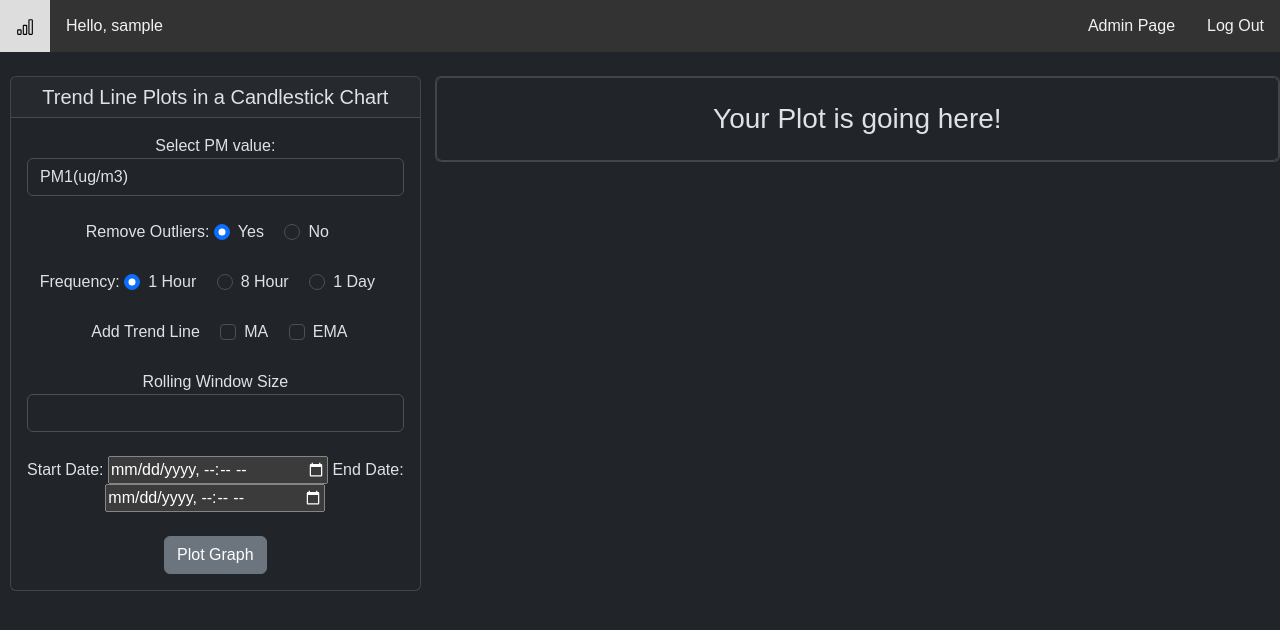
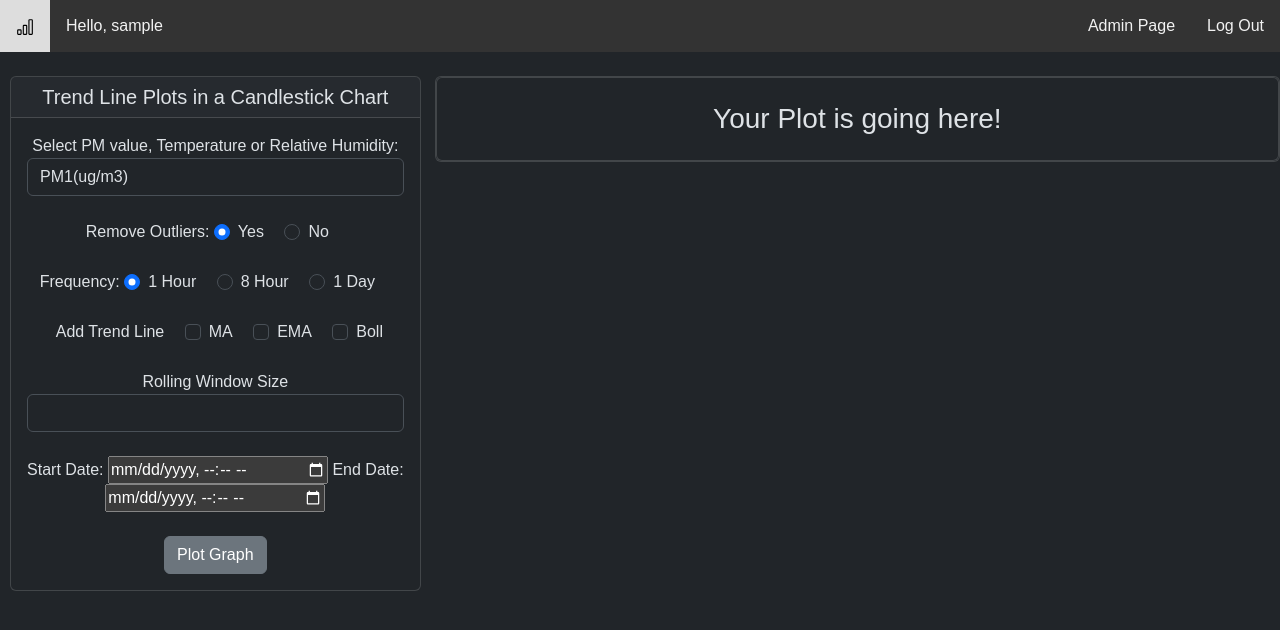
Before and after one commit to jimvla/django-app, a Django app: page / in a window 1280 px wide. Shown: the top 630 px of the page. Run offline with Django 4.2, Linux system fonts and the light colour scheme; the visitor is signed in with stand-in values (Sample User, id 1).

Commit message:
new commit

```diff
--- a/Device8/admin.py
+++ b/Device8/admin.py
@@ -40,7 +40,7 @@ class Device8Admin(admin.ModelAdmin):
                 cols_list = csv_check.columns.tolist()
                 col_check = ['time', 'PM1(ug/m3)', 'PM10(ug/m3)', 'PM2.5(ug/m3)', 'RH(%)', 'T(C)']
                 if not cols_list == col_check:
-                    messages.warning(request, "Wrong csv format file was uploaded")
+                    messages.warning(request, "Wrong csv column format was uploaded")
                     return HttpResponseRedirect(request.path_info)
 
             colnames = ['time', 'PM1', 'PM10', 'PM25','RH','T']
--- a/Device8/views.py
+++ b/Device8/views.py
@@ -13,16 +13,16 @@ import numpy as np
 def home(request):
     if request.method=="POST":
         # Get Inputs
-        dropdown = request.POST.get('dropdown') # PM Value
+        dropdown = request.POST.get('dropdown') # Value
         radio = request.POST.get('inlineRadioOptions') # Frequency Selection
-        MA = request.POST.get('inlineCheckbox1')
-        EMA = request.POST.get('inlineCheckbox2')
-        start_date = request.POST.get('start_date')
-        end_date = request.POST.get('end_date')
+        MA = request.POST.get('inlineCheckbox1') # MA Flag
+        EMA = request.POST.get('inlineCheckbox2')   # EMA Flag
+        Boll = request.POST.get('inlineCheckbox3')  # Boll Flag
+        start_date = request.POST.get('start_date')  # Starting Date of the plot
+        end_date = request.POST.get('end_date') # Ending Date of the plot
         outliers = request.POST.get('inlineRadioOptions1') # Keep or Delete Outliers
         rolling_window = int(request.POST.get('numberInput')) #Select Rolling Window Size
 
-        print(rolling_window)
 
         # Get Query from DB
         Queryset = Device8.objects.filter(time__range=[start_date, end_date]).values()
@@ -73,7 +73,7 @@ def home(request):
                 'high': data.groupby(pd.Grouper(key='time', freq=radio))['PM25'].max(),
                 'low': data.groupby(pd.Grouper(key='time', freq=radio))['PM25'].min(),
                 })
-            else:
+            elif dropdown == 'PM10':
                 new_df = pd.DataFrame({
                 'date': data.groupby(pd.Grouper(key='time', freq=radio))['time'].first(),
                 'open': data.groupby(pd.Grouper(key='time', freq=radio))['PM10'].first(),
@@ -81,7 +81,22 @@ def home(request):
                 'high': data.groupby(pd.Grouper(key='time', freq=radio))['PM10'].max(),
                 'low': data.groupby(pd.Grouper(key='time', freq=radio))['PM10'].min(),
                 })
-
+            elif dropdown == 'RH':
+                new_df = pd.DataFrame({
+                'date': data.groupby(pd.Grouper(key='time', freq=radio))['time'].first(),
+                'open': data.groupby(pd.Grouper(key='time', freq=radio))['RH'].first(),
+                'close': data.groupby(pd.Grouper(key='time', freq=radio))['RH'].last(),
+                'high': data.groupby(pd.Grouper(key='time', freq=radio))['RH'].max(),
+                'low': data.groupby(pd.Grouper(key='time', freq=radio))['RH'].min(),
+                })
+            elif dropdown == 'T':
+                new_df = pd.DataFrame({
+                'date': data.groupby(pd.Grouper(key='time', freq=radio))['time'].first(),
+                'open': data.groupby(pd.Grouper(key='time', freq=radio))['T'].first(),
+                'close': data.groupby(pd.Grouper(key='time', freq=radio))['T'].last(),
+                'high': data.groupby(pd.Grouper(key='time', freq=radio))['T'].max(),
+                'low': data.groupby(pd.Grouper(key='time', freq=radio))['T'].min(),
+                })
 
             # Reset index of the new DataFrame
             new_df = new_df.reset_index(drop=True)
@@ -97,14 +112,14 @@ def home(request):
             )
 
             layout = go.Layout(
-                title='Trend Line of '+ dropdown + '(ug/m3) over time',
+                title='Trend Line of '+ dropdown + ' over time',
                 xaxis_title='Time',
-                yaxis_title= dropdown + '(ug/m3)',
+                yaxis_title= dropdown ,
                 xaxis=dict(rangeslider=dict(visible=False)),
                 font=dict(
                     family="Courier New, monospace",
                     size=18,
-                    color="RebeccaPurple"
+                    color="White"
                 ),
                 template = 'plotly_dark'
             )
@@ -119,6 +134,14 @@ def home(request):
             if EMA:
                 new_df['ema'] = new_df['close'].ewm(span=rolling_window).mean()
                 fig.add_trace(go.Scatter(x=new_df['date'], y=new_df['ema'], line=dict(color = 'blue'), name= "Exponential MA"))
+            if Boll:
+                new_df['rolling_mean'] = new_df['close'].rolling(window=rolling_window).mean()
+                new_df['std'] = new_df['close'].rolling(window=rolling_window).std()
+                new_df['UpperBand'] = new_df['rolling_mean'] + 2 * new_df['std']
+                new_df['LowerBand'] = new_df['rolling_mean'] - 2 * new_df['std']
+                fig.add_trace(go.Scatter(x=new_df['date'], y=new_df['UpperBand'], line=dict(color = 'pink'), name= "Upper Bollinger Band"))
+                fig.add_trace(go.Scatter(x=new_df['date'], y=new_df['LowerBand'], line=dict(color = 'purple'), name= "Lower Bollinger Band"))
+
             plot_div = plot(fig, output_type='div')
 
             #Add plot to home html page
--- a/core/templates/home.html
+++ b/core/templates/home.html
@@ -15,11 +15,13 @@
 
           <input type="hidden" name="method" value="post">
 
-          <label for="dropdown">Select PM value:</label>
+          <label for="dropdown">Select PM value, Temperature or Relative Humidity:</label>
           <select name="dropdown" id="dropdown" class="form-control">
           <option value="PM1">PM1(ug/m3)</option>
           <option value="PM25">PM2.5(ug/m3)</option>
           <option value="PM10">PM10(ug/m3)</option>
+          <option value="T">T(C)</option>
+          <option value="RH">RH(%)</option>
           </select>
 
           <br>
@@ -63,13 +65,17 @@
             <input class="form-check-input" type="checkbox" name="inlineCheckbox2" value="EMA">
             <label class="form-check-label" for="inlineCheckbox2">EMA</label>
           </div>
+          <div class="form-check form-check-inline">
+            <input class="form-check-input" type="checkbox" name="inlineCheckbox3" value="Boll">
+            <label class="form-check-label" for="inlineCheckbox3">Boll</label>
+          </div>
 
           <br>
           <br>
 
           <div class="form-group">
             <label for="numberInput">Rolling Window Size</label>
-            <input type="number" class="form-control" id="numberInput" name="numberInput" min="1" max="100" required>
+            <input type="number" class="form-control" id="numberInput" name="numberInput" min="1" max="1000" required>
           </div>
 
           <br>
```
